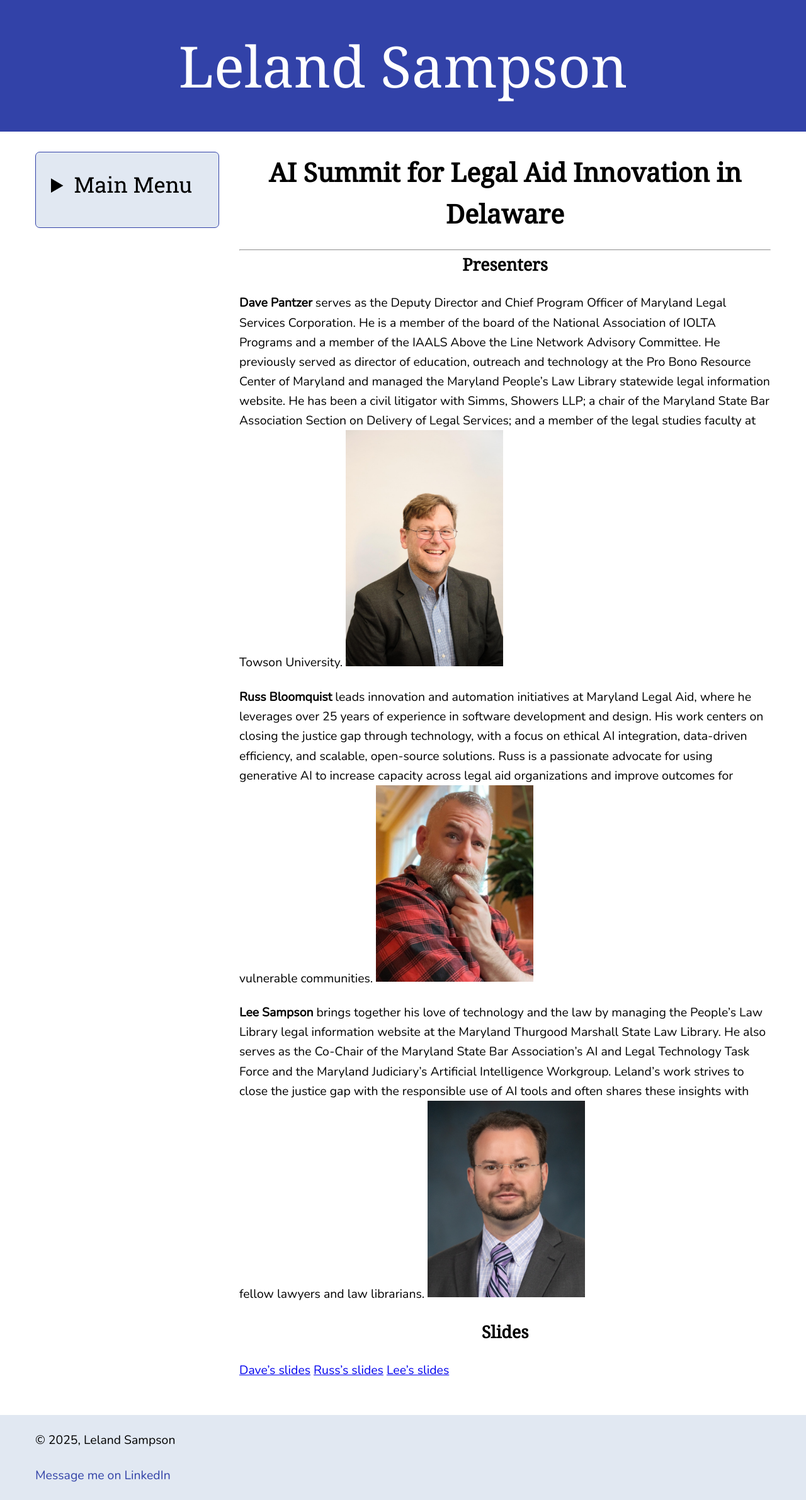
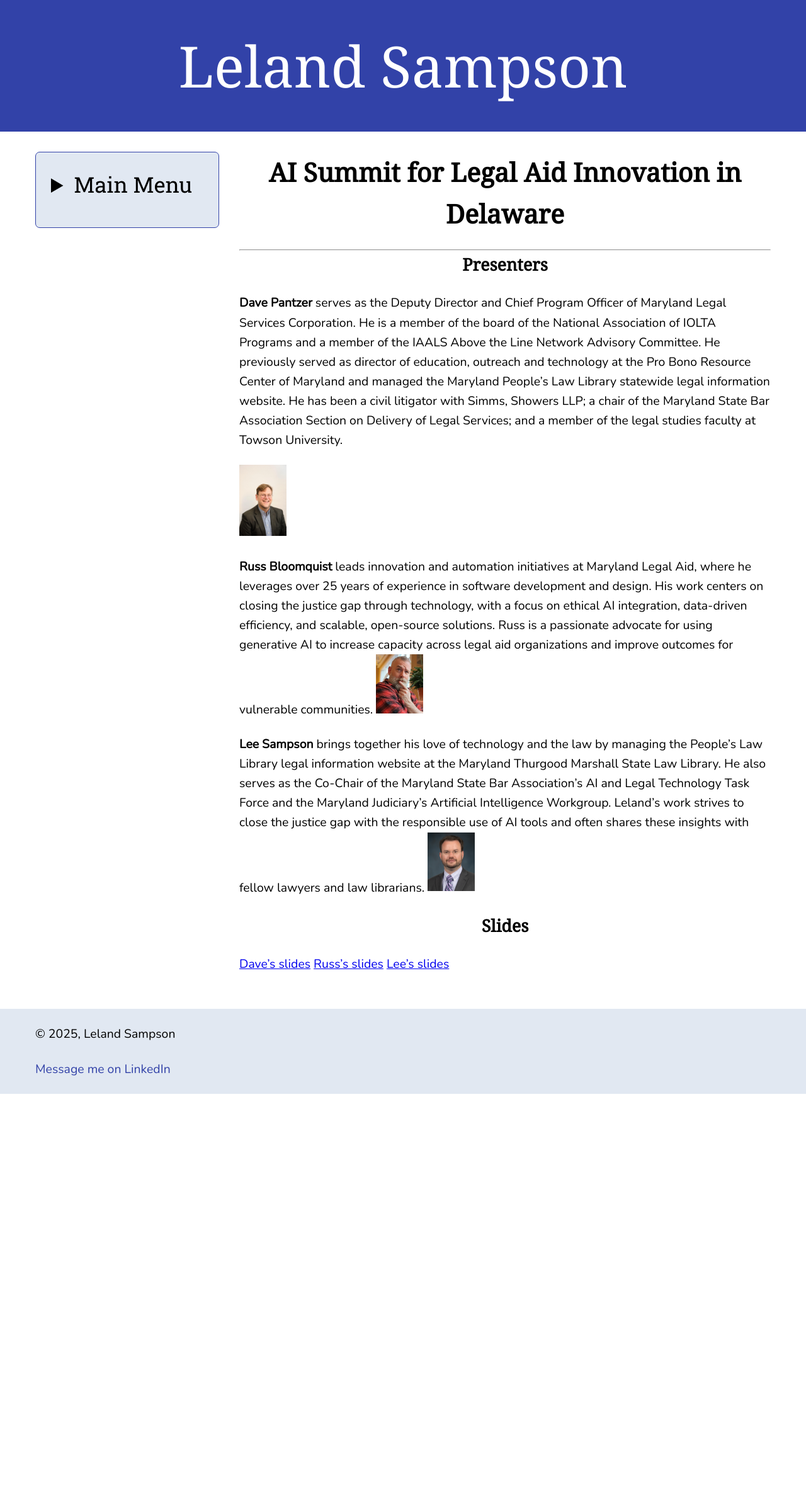
Before and after one commit to lelandsampson/Leland-Sampson-Website, a Jekyll site: the page built from 2025-delaware-ai.md, in a window 1280 px wide. Shown: the whole page at 63% size. Built offline with Jekyll 4.4.1, drawn with Linux system fonts in a browser that asks for light colours; after the commit the page ends 1737 px from its top, so only the background shows below that.

Commit message:
Update 2025-delaware-ai.md

```diff
--- a/2025-delaware-ai.md
+++ b/2025-delaware-ai.md
@@ -9,13 +9,14 @@ title: AI Summit for Legal Aid Innovation in Delaware
 <h2 align="center">Presenters </h2>
 
 **Dave Pantzer** serves as the Deputy Director and Chief Program Officer of Maryland Legal Services Corporation.  He is a member of the board of the National Association of IOLTA Programs and a member of the IAALS Above the Line Network Advisory Committee. He previously served as director of education, outreach and technology at the Pro Bono Resource Center of Maryland and managed the Maryland People’s Law Library statewide legal information website. He has been a civil litigator with Simms, Showers LLP; a chair of the Maryland State Bar Association Section on Delivery of Legal Services; and a member of the legal studies faculty at Towson University.
-<img src="/images/dave.jpg" alt="Dave Pantzer" class="profile-image">
+
+<img src="/images/dave.jpg" alt="Dave Pantzer" style="width:75px;">
 
 **Russ Bloomquist** leads innovation and automation initiatives at Maryland Legal Aid, where he leverages over 25 years of experience in software development and design. His work centers on closing the justice gap through technology, with a focus on ethical AI integration, data-driven efficiency, and scalable, open-source solutions. Russ is a passionate advocate for using generative AI to increase capacity across legal aid organizations and improve outcomes for vulnerable communities.
-<img src="/images/russ-ig.jpg" alt="Russ Bloomquist" class="profile-image">
+<img src="/images/russ-ig.jpg" alt="Russ Bloomquist" style="width:75px;">
 
 **Lee Sampson** brings together his love of technology and the law by managing the People’s Law Library legal information website at the Maryland Thurgood Marshall State Law Library. He also serves as the Co-Chair of the Maryland State Bar Association’s AI and Legal Technology Task Force and the Maryland Judiciary’s Artificial Intelligence Workgroup. Leland’s work strives to close the justice gap with the responsible use of AI tools and often shares these insights with fellow lawyers and law librarians.
-<img src="/images/sampson-headshot-small.jpg" alt="Leland Sampson" class="profile-image">
+<img src="/images/sampson-headshot-small.jpg" alt="Leland Sampson" style="width:75px;">
 
 <h2 align="center">Slides </h2>
 [Dave's slides](/files/****.pdf)
```
